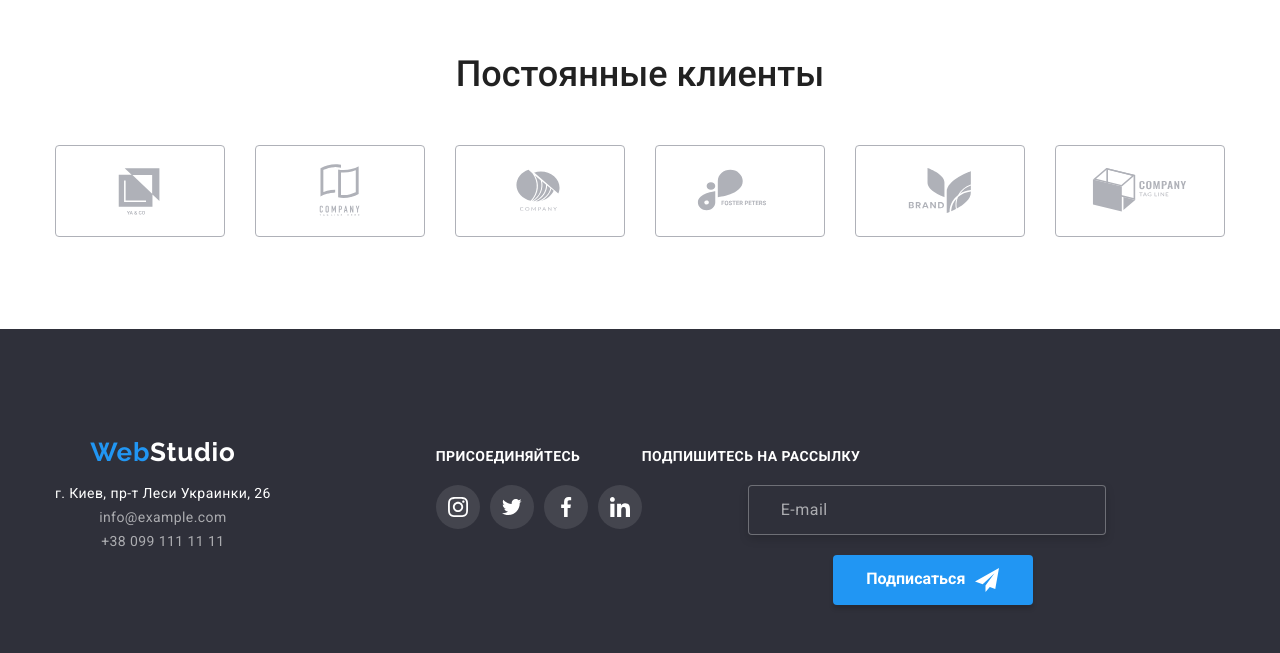
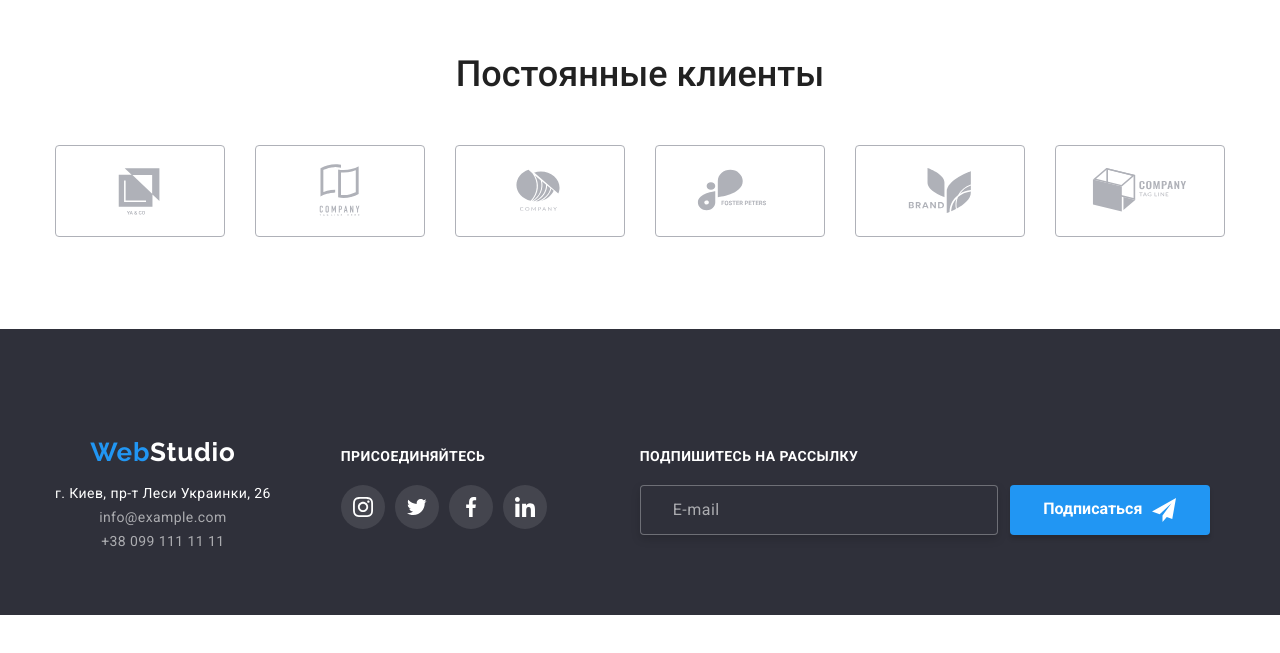
Before and after one commit to T-jorven/goit-markup-hw-08, a plain HTML site: page index.html in a window 1280 px wide. Shown: the part 2501-3154 px from the top of the page. After the commit the page ends 3116 px from the top, so only its background shows below. Drawn offline with nearby package versions, Linux system fonts and the light colour scheme.

Commit message:
index desktop

```diff
--- a/scss/components/_join-media.scss
+++ b/scss/components/_join-media.scss
@@ -51,16 +51,21 @@
 .media-icon-footer {
 	fill: var(--clear-white);
 }
-
+//TABLET
+@media screen and (min-width: 768px){
+	  .join__body{
+     margin-left: 165px;
+  }
+}
 //DESKTOP
 @media screen and (min-width: 1200px) {
 .join {
   width: 206px;
 
   &__body{margin-bottom: 20px;
-	margin-right: 0;}
+	margin-right: 0;
+	margin-left: 70px;}
+
   &__text{margin-bottom: 20px;}
 }
-
-
 }
--- a/scss/components/_subscription-box.scss
+++ b/scss/components/_subscription-box.scss
@@ -98,43 +98,13 @@
 .subscription {
 
 	width: 570px;
-	margin-left: 0;
+	margin-left: 93px;
 }
 .subscription__body {
 	display: flex;
+	flex-direction: row;
 }
 .subscription-btn {
-	background-color: var(--accent-color);
-	display: flex;
-	align-items: center;
-	justify-content: center;
-	height: 50px;
-	margin-left: 12px;
-	padding-left: 0px;
-	padding-top: 10px;
-	padding-bottom: 10px;
-	padding-right: 0;
-	border: none;
-	box-shadow: 0px 4px 4px rgba(0, 0, 0, 0.15);
-	border-radius: 4px;
-	cursor: pointer;
-	width: 200px;
-	transition: background 250ms var(--transition-cubic);
-	&:hover {
-		background: var(--button-focus);
-	}
-	&:focus {
-		background: var(--button-focus);
-	}
-}
-.subscription-btn__text {
-	font-weight: 700;
-	font-size: 16px;
-	line-height: 1.8;
-	color: var(--item-description);
-}
-.subscription-btn__icon {
-	fill: var(--clear-white);
-	margin-left: 10px;
+	margin-bottom: 20px;
 }
 }
--- a/scss/layout/_footer.scss
+++ b/scss/layout/_footer.scss
@@ -1,5 +1,5 @@
 //tablet
-@media screen and (min-width: 768px) {
+@media screen and (min-width: 768px){
   .footer {
   background-color: var(--footer-background);
 
@@ -10,9 +10,7 @@
 
   }}
 
-  .join__body{
-     margin-left: 165px;
-  }
+
   .address-wrapper{
     text-align: center;
     margin-left: 60px;
@@ -38,4 +36,5 @@
 .address-wrapper {
   margin-left: 0;
 }
+
 }}
```
Also changed, not shown: css/main.css, css/main.min.css, 2 other files.
